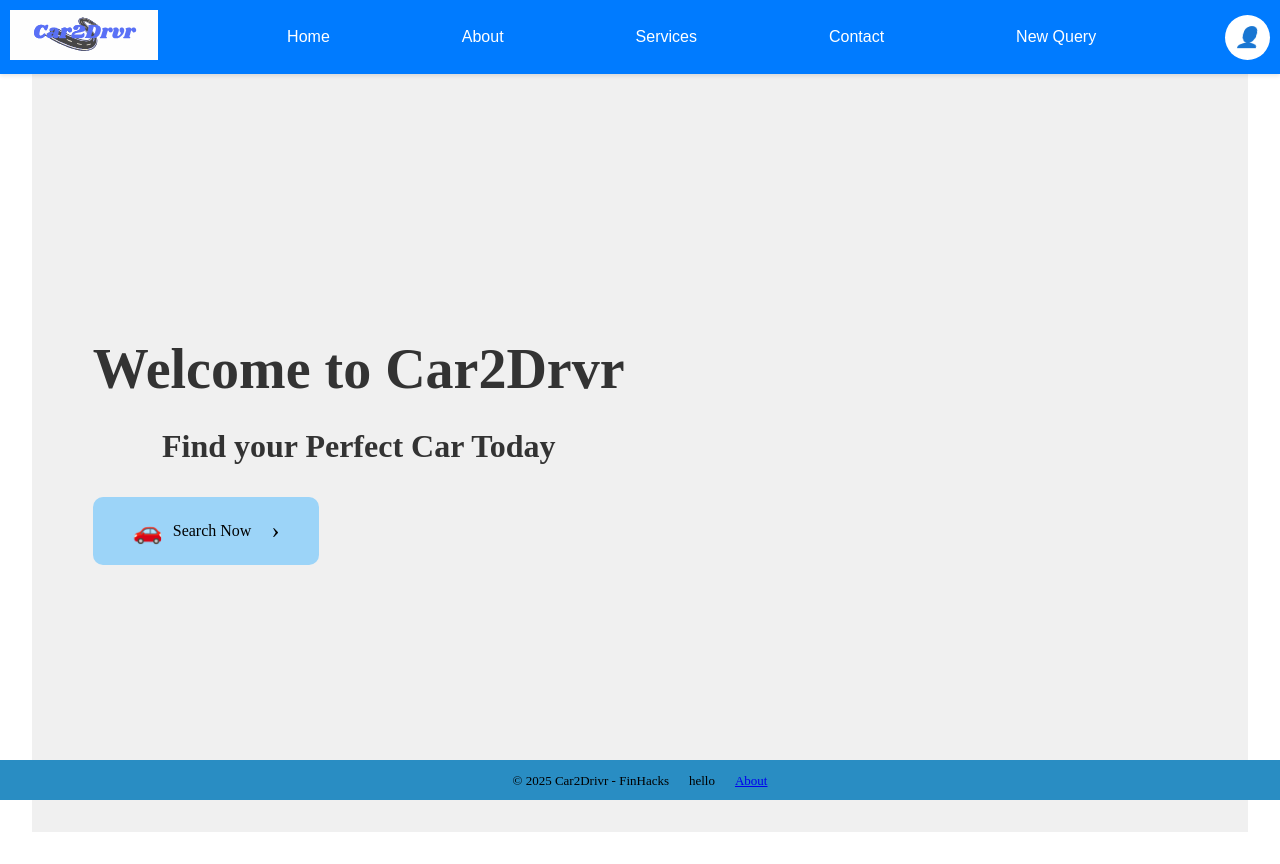
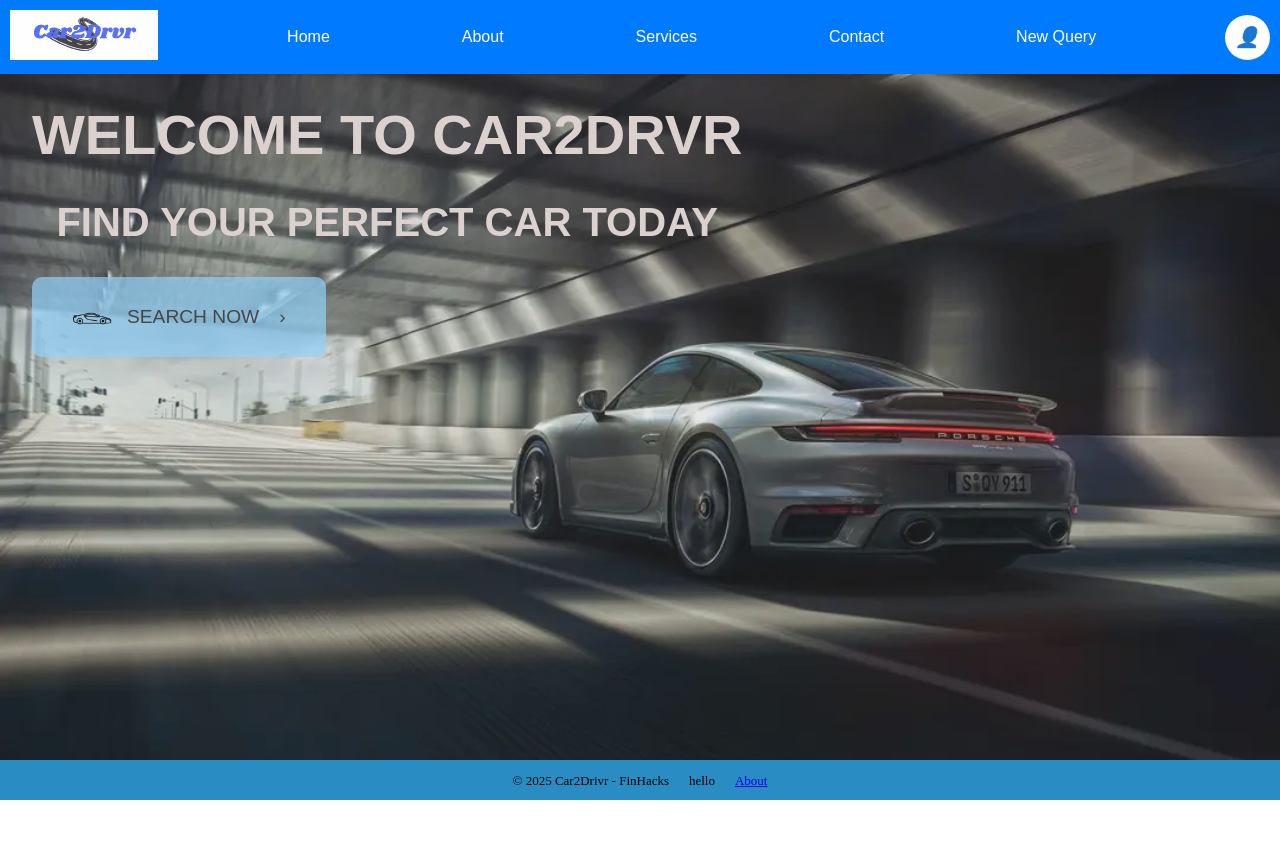
Before and after one commit to somshrivastava/car2drvr, a React (Vite) app in the folder frontend/: page / in a window 1280 px wide. After the commit the page ends 804 px from the top, so only its background shows below. Built offline with nearby package versions, Linux system fonts and the light colour scheme.

Commit message:
home page redone

```diff
--- a/frontend/src/App.scss
+++ b/frontend/src/App.scss
@@ -1,7 +1,7 @@
 #root {
   max-width: 1280px;
-  margin: 0 auto;
-  padding: 2rem;
+  margin: 0 0;
+  padding: 2rem 0;
   text-align: center;
 }
 
@@ -17,7 +17,7 @@ body {
 }
 
 .logo {
-  height: 6em;
+  height: 12em;
   padding: 1.5em;
   will-change: filter;
   transition: filter 300ms;
--- a/frontend/src/pages/Home/Home.jsx
+++ b/frontend/src/pages/Home/Home.jsx
@@ -1,13 +1,10 @@
-import React, { useEffect } from "react";
-import { onAuthStateChanged } from "firebase/auth";
-import { auth } from "../../firebase";
+import React from "react";
+import { useNavigate } from 'react-router-dom';
 import "./home.scss";
 import TopNav from "../../components/TopNav.jsx";
 import Footer from "../../components/Footer.jsx";
-import {Link} from 'react-router-dom';
-
-import { useNavigate } from 'react-router-dom';
-
+import iconCar from "../../assets/super-car.png";
+import porshe from "../../assets/porsche.webp";
 
 const Home = () => {
   const navigate = useNavigate();
@@ -16,16 +13,14 @@ const Home = () => {
     <>
       <TopNav/>
       <div className="home-container">
-      <div className="hero-section">
+        <div className="hero-section" style={{ backgroundImage: `url(${porshe})` }}>
           <div className="content-wrapper">
             <h1>Welcome to Car2Drvr</h1>
             <h2>Find your Perfect Car Today</h2>
             <div className="search-button" onClick={() => navigate('/newq')}>
-            {/* Placeholder for car icon */}
-            <div className="car-icon-placeholder">🚗</div>
+              <img src={iconCar} alt="Car icon" className="car-icon" />
               <span>Search Now</span>
               <span className="arrow">›</span>
-
             </div>
           </div>
         </div>
--- a/frontend/src/pages/Home/home.scss
+++ b/frontend/src/pages/Home/home.scss
@@ -1,73 +1,104 @@
 .home-container {
-    width: 100%;
-    height: 100vh;
-    position: relative;
+    width: 100vw;
+    height: calc(100vh - 60px); // Adjust based on your TopNav height
   }
 
   .hero-section {
     width: 100%;
     height: 100%;
-    /* Placeholder background color until image is added */
-    background-color: #f0f0f0;
+    background-size: cover;
+    background-position: center;
+    background-repeat: no-repeat;
     display: flex;
-    align-items: center;
+    align-items: flex-start;
     justify-content: flex-start;
-    padding: 0 5%;
+    padding: 2rem;
+    opacity: 0.9;
+
+    &::before {
+      content: '';
+      position: absolute;
+      top: 0;
+      left: 0;
+      right: 0;
+      bottom: 0;
+      background: rgba(0, 0, 0, 0.1);
+    }
   }
 
   .content-wrapper {
-    max-width: 600px;
+    position: relative;
     z-index: 1;
-  }
 
     h1 {
       font-size: 3.5rem;
+      color: #D8CDCA;
       margin-bottom: 1rem;
-    color: #333;
+      font-family: 'Orbitron', sans-serif;
+      text-transform: uppercase;
     }
 
     h2 {
-    font-size: 2rem;
+      font-size: 2.5rem;
+      color: #D8CDCA;
       margin-bottom: 2rem;
-    color: #333;
+      font-family: 'Orbitron', sans-serif;
+      text-transform: uppercase;
+    }
   }
 
   .search-button {
-    background-color: rgba(135, 206, 250, 0.8);
+    background-color: rgba(135, 206, 250, 0.7);
     padding: 20px 40px;
     border-radius: 10px;
     display: flex;
     align-items: center;
-    gap: 10px;
+    gap: 15px;
     cursor: pointer;
+    width: fit-content;
     transition: transform 0.3s ease;
-    width: fit-content;
+
+    .car-icon {
+      width: 40px;
+      height: auto;
     }
 
-  .search-button:hover {
-    transform: scale(1.05);
-  }
-
-  .car-icon-placeholder {
-    font-size: 24px;
+    span {
+      color: #333;
+      font-size: 1.2rem;
+      font-family: 'Orbitron', sans-serif;
+      text-transform: uppercase;
     }
 
     .arrow {
-    font-size: 1.5rem;
-    margin-left: 10px;
+      margin-left: 5px;
     }
 
-  /* Add a media query for mobile responsiveness */
+    &:hover {
+      transform: scale(1.05);
+    }
+  }
+
   @media (max-width: 768px) {
+    .content-wrapper {
       h1 {
         font-size: 2.5rem;
       }
 
       h2 {
-      font-size: 1.5rem;
+        font-size: 1.8rem;
+      }
     }
 
     .search-button {
       padding: 15px 30px;
+
+      .car-icon {
+        width: 30px;
+      }
+
+      span {
+        font-size: 1rem;
       }
     }
+  }
```
Also changed, not shown: frontend/src/assets/porsche.webp (added), frontend/src/assets/super-car.png (added). Lines whose indentation alone changed are shown as unchanged.
